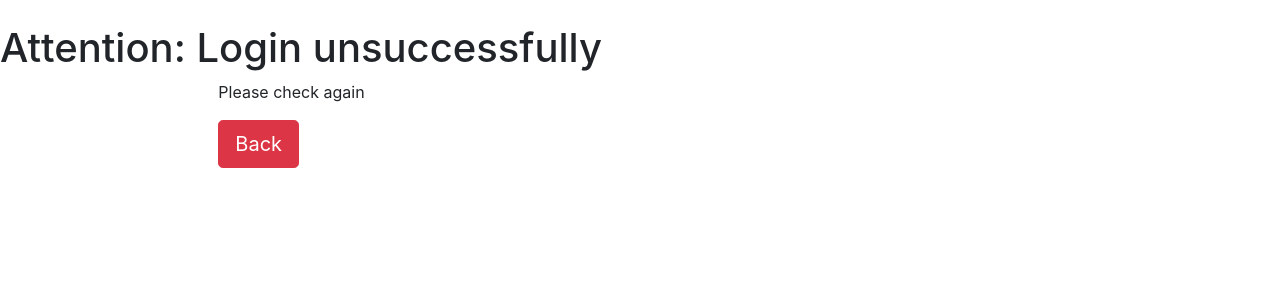
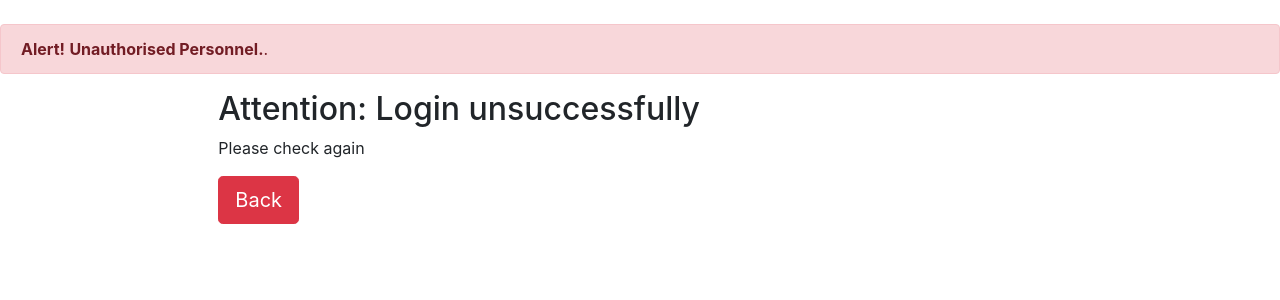
Before and after one commit to ziyingb/webimperators, a Flask app: page /loginFailed in a window 1280 px wide. Shown: the part 67-367 px from the top of the page. Run offline with Flask 2, Linux system fonts and the light colour scheme; some libraries are stand-ins or nearby versions.

Commit message:
Update with alert banner

```diff
--- a/templates/loginFailed.html
+++ b/templates/loginFailed.html
@@ -6,11 +6,13 @@
 <body>
 
 {% include "navbar.html" %}
-
-<h1> Attention: Login unsuccessfully </h1>
+<div class="alert alert-danger">
+    <strong>Alert!</strong>  <a  class="alert-link">Unauthorised Personnel.</a>.
+  </div>
 
 <div class="row">
     <div class="col-md-7 offset-lg-2">
+        <h2> Attention: Login unsuccessfully </h2>
         <p> Please check again</p>
         <a class="btn btn-danger btn-lg" href="{{ url_for('home') }}"> Back </a>
     </div>
```
